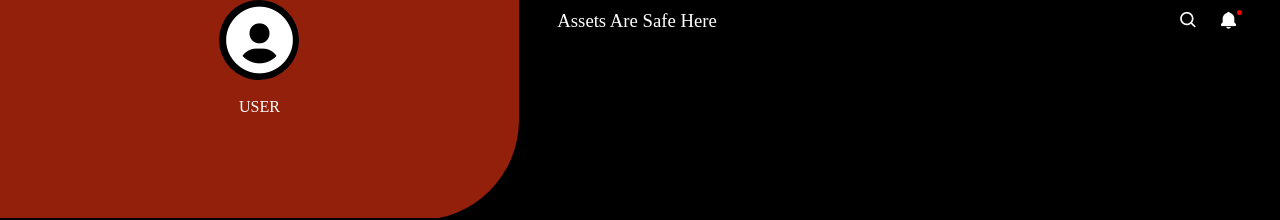
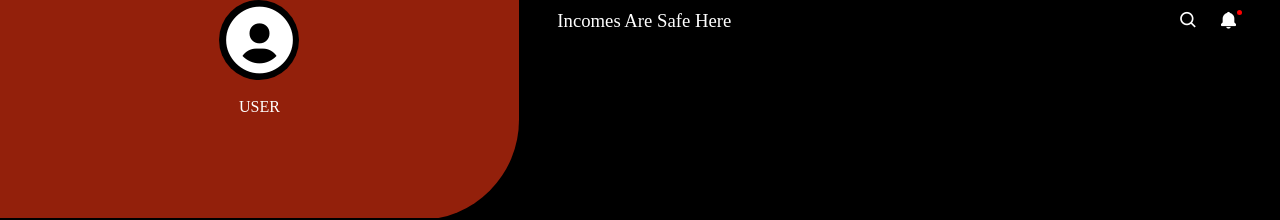
Before and after one commit to Lovethrech/personal-finance-manager, a Vue app: page /incomes in a window 1280 px wide. Shown: the top 220 px of the page. Built offline with nearby package versions, Linux system fonts and the light colour scheme.

Commit message:
...working other necessary page in view folder.

```diff
--- a/src/components/incomes/MainTopNav.vue
+++ b/src/components/incomes/MainTopNav.vue
@@ -20,7 +20,7 @@ const viewSearchBox=()=>{
     <section class="main-top-nav-main-ctn">
         <div class="main-top-nav-mini-ctn">
             <h1 class="user-welcome-msg">
-                Assets are safe here
+                Incomes are safe here
             </h1>
             <section class="main-top-nav-main-nav-ctn">
                 <div class="search-box-ctn" :style="displaySearchBox">
```
